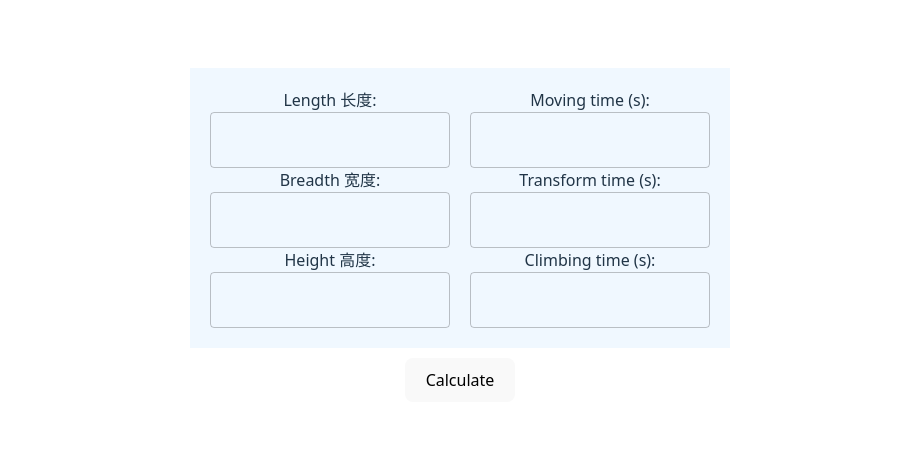
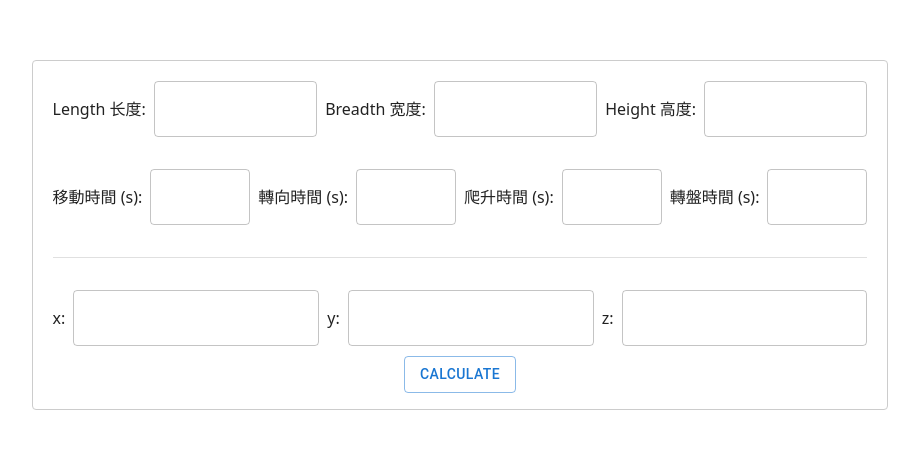
Before and after one commit to hjcian/tph-calculator, a React (Vite) app: page / in a window 1280 px wide. Shown: the part 165-614 px from the top of the page, without its empty margins (180-1099 px from the left). Built offline with nearby package versions, Linux system fonts and the light colour scheme.

Commit message:
update 1

```diff
--- a/src/App.jsx
+++ b/src/App.jsx
@@ -1,64 +1,72 @@
 import { useState } from 'react'
 import './App.css'
 import Alert from '@mui/material/Alert';
-import { TextField } from '@mui/material';
+import { TextField, Paper, Box, Button, Stack, Divider,Card } from '@mui/material';
+import { green } from '@mui/material/colors';
 
 function App() {
   const [result, setResult] = useState(null);
+  const [moveTime, setMoveTime] = useState(0);
+  const [trfTime, setTrfTime] = useState(0);
+  const [climbTime, setClimbtime] = useState(0);
 
   function calculate(formData) {
     if ((formData.get("length")) != '' && formData.get("breadth") != '' && formData.get("height") != '') {
       const length = Number(formData.get("length"));
       const breadth = Number(formData.get("breadth"));
       const height = Number(formData.get("height"));
+
+      const move_t = Number(formData.get("move"));
+      const trf_t = Number(formData.get("transform"));
+      const climb_t = Number(formData.get("climb"));
+      const turn_t = Number(formData.get("turn"))+ 1.5; //需要加1.5s
+
+      const x = Number(formData.get("x"));
+      const y = Number(formData.get("y"));
+      const z = Number(formData.get("z"));
+
       const moves = 1 + length + breadth + height;
-      setResult(<Alert variant="filled" severity="success">Total moves: {moves}</Alert>);
+      //const totaltime = moves*move_t +
+      setResult(<Paper elevation={0} style={{backgroundColor: "lightgreen",padding:'100px'}}>
+      Total moves: {moves}
+      Total moves: {moves}
+      </Paper>);
     } else {
-      setResult(<Alert severity="error">請輸入相關資料</Alert>);
+      setResult(<Paper backgroundColor={"pink"}>請輸入相關資料</Paper>);
     }
   }
   return (
     <form action={calculate}>
-      <div style={{
-        backgroundColor: "#F0F8FF", borderColor: "#fcfdfb",
-        borderWidth: 2, padding: 20, display: 'flex', gap: 20, width: "500px"
-      }}>
-        <div style={{ width: '100%' }}>
-          Length 长度: <TextField  name="length" /><br />
-          Breadth 宽度: <TextField  name="breadth" /><br />
-          Height 高度: <TextField  name="height" /><br />
-        </div>
-        <div style={{ width: '100%' }}>
-          Moving time (s): <TextField  name="move" /><br />
-          Transform time (s): <TextField  name="transform" /><br />
-          Climbing time (s): <TextField  name="climb" /><br />
-        </div>
-
-      </div>
-      <button type="submit" style={{ marginTop: '10px' }}>Calculate</button>
-      {result !== null && <div style={{ marginTop: '10px' }}> {result}</div>}
+      <Stack gap={1} maxWidth={1500} height={350} width={"100%"} minWidth={400} direction={"row"} alignContent={'center'}>
+        <Paper elevation={0} style={{
+          backgroundColor: "white", borderColor: "#fcfdfb",
+          borderWidth: 2, padding: 20, width: '100%', border: '1px solid #ccc'
+        }}>
+          <Box display={'flex'} gap={4} flexDirection={'column'}>
+            <Box display="flex" gap={1} width="100%" flexDirection={'row'} alignItems={'center'}>
+              Length 长度: <TextField width={10} type="number" name="length" sx={{ flex: 1, width:"100px"}}/>
+              Breadth 宽度: <TextField type="number" name="breadth" sx={{ flex: 1, width:"100px" }} />
+              Height 高度: <TextField type="number" name="height"sx={{ flex: 1, width:"100px" }} />
+            </Box>
+            <Box display="flex" gap={1} width="100%" flexDirection={'row'} alignItems={'center'}>
+              移動時間 (s): <TextField name="move" sx={{ flex: 1, width:"100px"}} />
+              轉向時間 (s): <TextField name="transform"sx={{ flex: 1, width:"100px" }} />
+              爬升時間 (s): <TextField name="climb" sx={{ flex: 1, width:"100px" }}/>
+              轉盤時間 (s): <TextField name="rotate" sx={{ flex: 1, width:"100px" }}/>
+            </Box>
+            <Divider orientation="horizontal" flexItem />
+            <Box display="flex" gap={1} width="100%" flexDirection={'row'} alignItems={'center'}>
+              x: <TextField name="x" sx={{ flex: 1, width:"100px" }} />
+              y: <TextField name="y" sx={{ flex: 1, width:"100px"}} />
+              z: <TextField name="z" sx={{ flex: 1, width:"100px" }} />
+            </Box>
+          </Box>
+          <Button type="submit" variant="outlined" style={{ marginTop: '10px' }}>Calculate</Button>
+        </Paper>
+        {result !== null && <Box style={{ height:"100%", maxwidth: 100, width: '100%'}}> {result}</Box>}
+      </Stack>
     </form>
-
   );
-
-  return (
-    <>
-      <div>
-
-      </div>
-      <h1>TPH Calculator</h1>
-      <form className="card">
-        <input name='length'></input>
-        <input></input>
-        <button type="submit">
-          Calculate
-        </button>
-      </form>
-      <p className="read-the-docs">
-        Click on the Vite and React logos to learn more
-      </p>
-    </>
-  )
 }
 
 export default App
```
